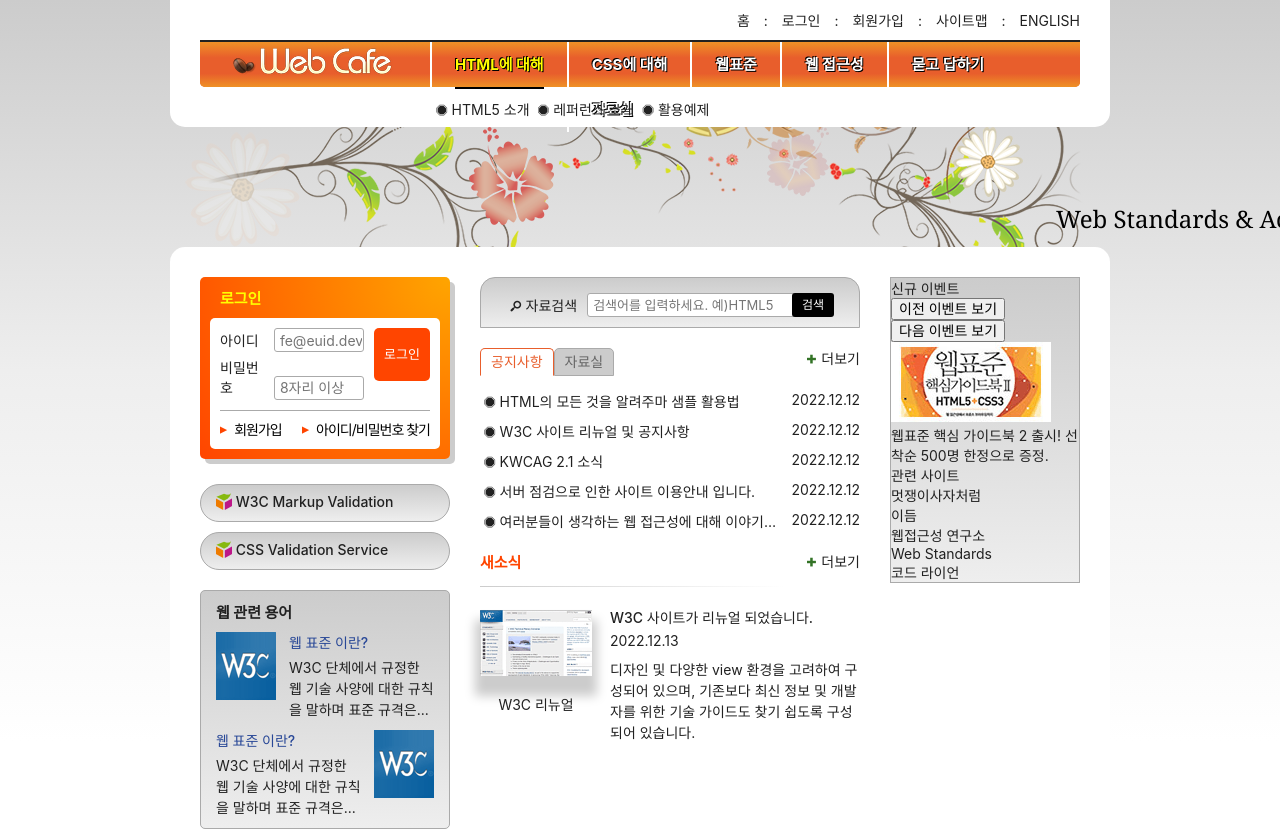
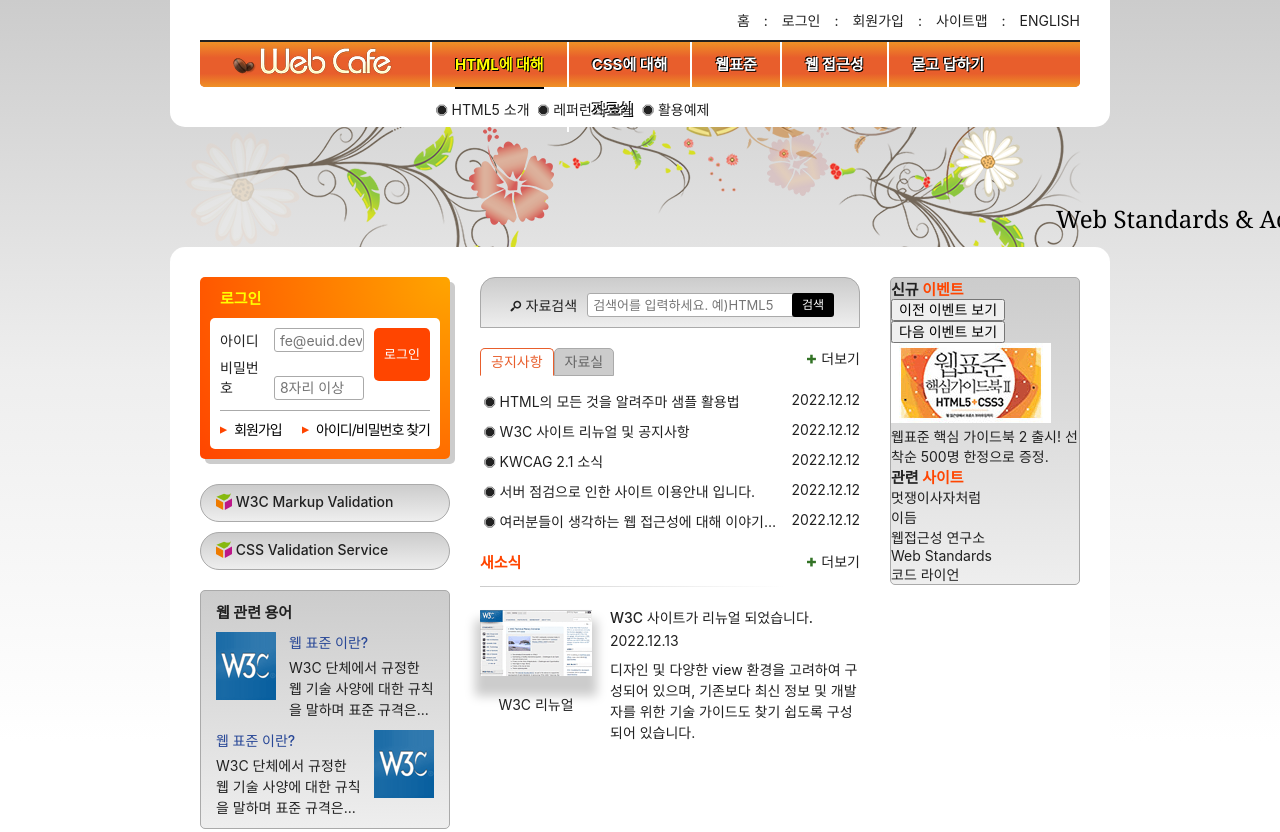
Before and after one commit to wjdgh4058/HTML5, a plain HTML site: page index.html in a window 1280 px wide. Shown: the top 832 px of the page. Drawn offline with Linux system fonts and the light colour scheme; a web font is replaced by a local one.

Commit message:
공통 스타일 모듈 생성

```diff
--- a/index.html
+++ b/index.html
@@ -413,7 +413,7 @@
       <div class="group group3">
         <div class="gradient-effect">
           <section class="event">
-            <h2 class="event-title">
+            <h2 class="event-title text-xl">
               신규 <span class="accent-color">이벤트</span>
             </h2>
             <div class="event-button-wrapper">
@@ -438,7 +438,7 @@
             </div>
           </section>
           <section class="related">
-            <h2 class="related-title">
+            <h2 class="related-title text-xl">
               관련 <span class="accent-color">사이트</span>
             </h2>
             <ul class="related-list" tabindex="0">
--- a/styles/style.css
+++ b/styles/style.css
@@ -33,12 +33,6 @@
 a {
   color: inherit;
   text-decoration: none;
-}
-
-/* 그라디언트 스타일 */
-.gradient-effect {
-  background: #ccc linear-gradient(to bottom, #ccc 0%, #eee);
-  border: 1px solid #aaa;
 }
 
 /* 본문 스타일 */
@@ -676,6 +670,24 @@
   padding: 8px 8px 0 0;
 }
 
+/* 신규 이벤트 및 관련 사이트 */
+
+/* 그라디언트 스타일 */
+.gradient-effect {
+  background: #ccc linear-gradient(to bottom, #ccc, #eee);
+  border: 1px solid #aaa;
+  border-radius: 5px;
+}
+
+.accent-color {
+  color: orangered;
+}
+
+.text-xl {
+  font-size: 1.5rem;
+  font-weight: 700;
+}
+
 /* 슬로건 */
 .slogan {
   background: skyblue;
```
